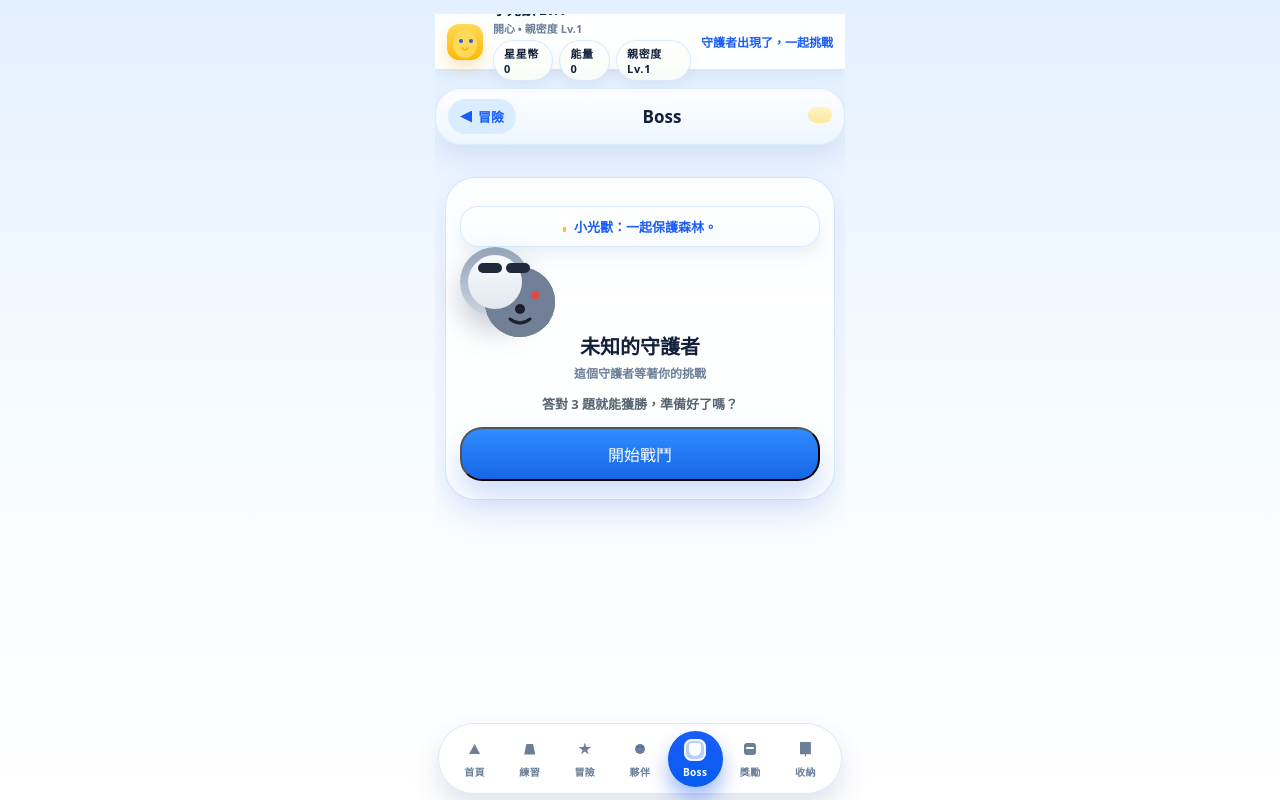
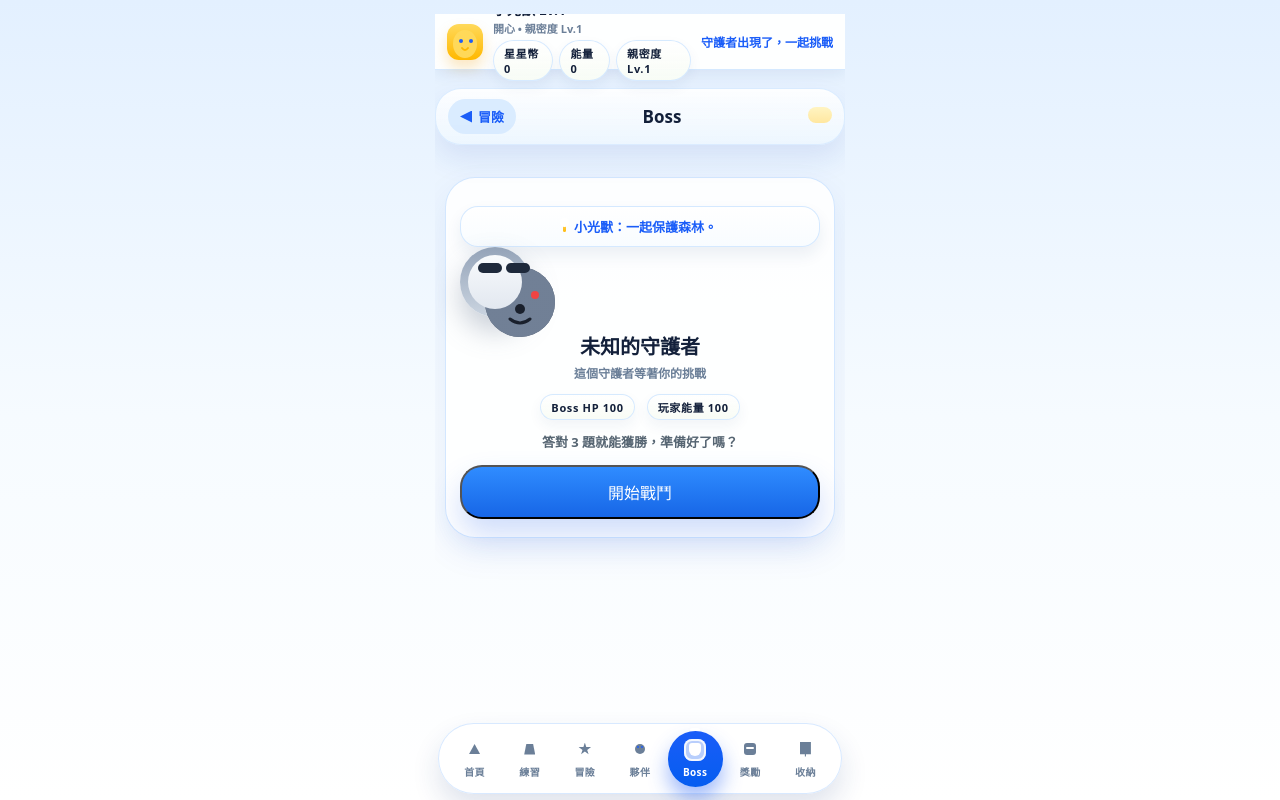
Before and after one commit to daisanity-svg/star-practice-pwa, a Next.js app: page /boss in a window 1280 px wide. Built offline with nearby package versions, Linux system fonts and the light colour scheme.

Commit message:
fix(boss): show HP/energy on idle and keep speed reward friendly

```diff
--- a/app/boss/page.tsx
+++ b/app/boss/page.tsx
@@ -246,7 +246,33 @@ function BossContent() {
       <CompanionBar dialogue="守護者出現了，一起挑戰" />
       <KidTopBar title={boss?.bossName ?? 'Boss'} backHref="/adventure" backLabel="冒險" />
       <div className="kid-game-content">
-        {phase === 'idle' && (
+        {phase === 'idle' && game && (
+          <section className="kid-soft-panel" style={{ padding: '18px 14px', textAlign: 'center' }}>
+            <div className="kid-boss-companion-hint">
+              <span className="kid-pet-antenna" style={{ position: 'relative', top: 0, left: 0, width: 3, height: 10, background: '#ffb800', borderRadius: 999 }} />
+              小光獸：一起保護森林。
+            </div>
+            <BossVisual name={boss?.bossName ?? '???'} />
+            <div className="kid-boss-title" style={{ marginTop: 14 }}>{boss?.bossName ?? '未知的守護者'}</div>
+            <div className="kid-boss-sub">這個守護者等著你的挑戰</div>
+            <div style={{ marginTop: 12, display: 'flex', gap: 12, justifyContent: 'center', flexWrap: 'wrap' }}>
+              <span className="kid-resource-chip">Boss HP 100</span>
+              <span className="kid-resource-chip">玩家能量 100</span>
+            </div>
+            <div className="kid-quest-next" style={{ marginTop: 12 }}>
+              答對 {questions.length} 題就能獲勝，準備好了嗎？
+            </div>
+            <button
+              type="button"
+              className="kid-blue-button flex min-h-[54px] w-full items-center justify-center rounded-[22px] text-base font-black"
+              onClick={startBattle}
+              style={{ marginTop: 14 }}
+            >
+              開始戰鬥
+            </button>
+          </section>
+        )}
+        {phase === 'idle' && !game && (
           <section className="kid-soft-panel" style={{ padding: '18px 14px', textAlign: 'center' }}>
             <div className="kid-boss-companion-hint">
               <span className="kid-pet-antenna" style={{ position: 'relative', top: 0, left: 0, width: 3, height: 10, background: '#ffb800', borderRadius: 999 }} />
```
